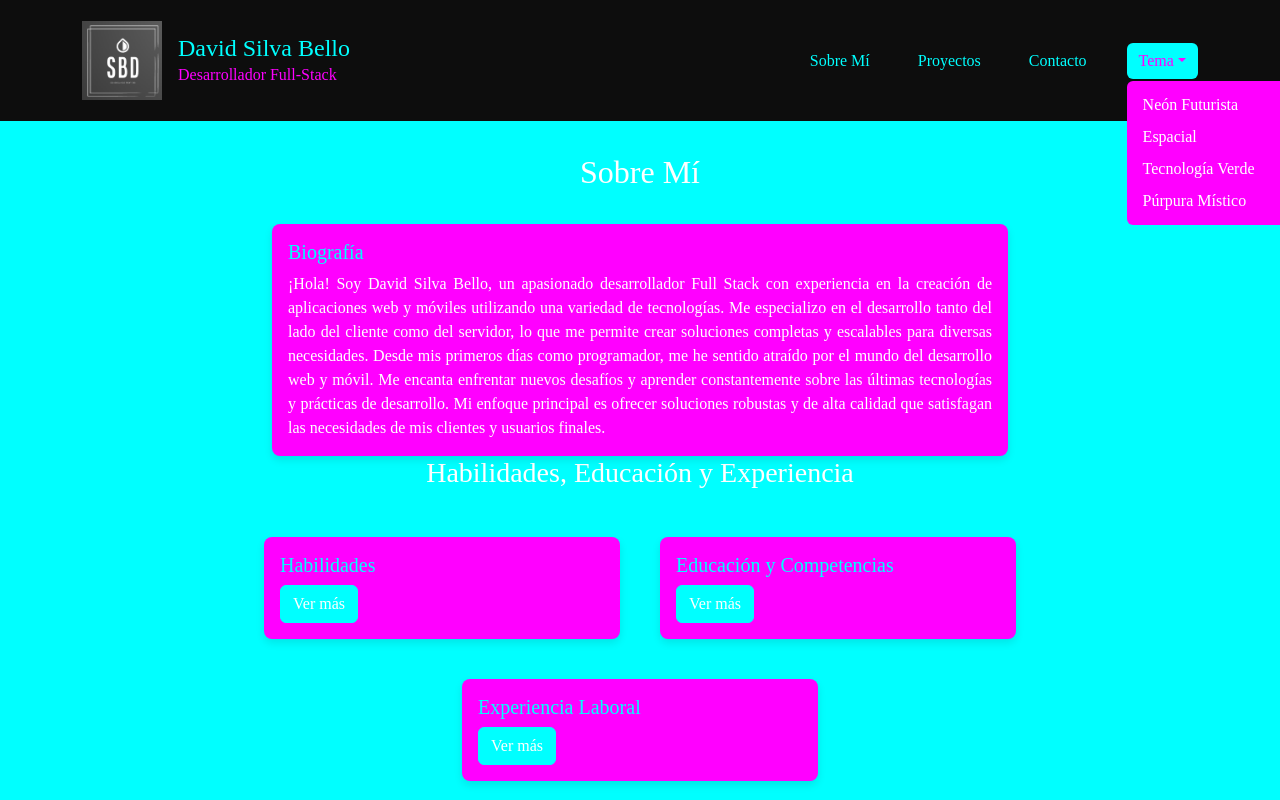
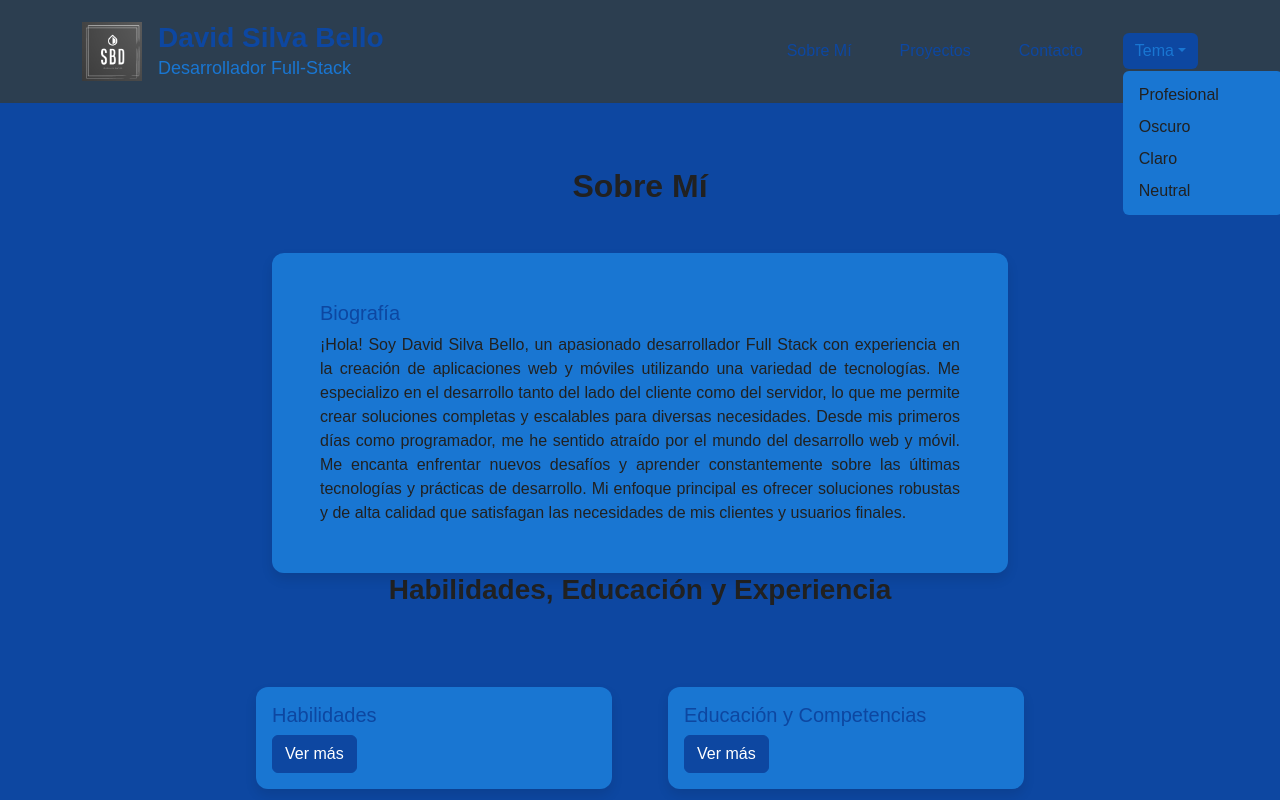
Before and after one commit to Eldavi5/my-portafolio, a React (Create React App) app: page / in a window 1280 px wide. Both pictures are taken after a click on the button "Tema". Built offline with nearby package versions, Linux system fonts and the light colour scheme.

Commit message:
nuevo cambio

```diff
--- a/package.json
+++ b/package.json
@@ -13,6 +13,7 @@
     "react-dom": "^18.3.1",
     "react-icons": "^5.2.1",
     "react-parallax": "^3.5.1",
+    "react-router-dom": "^6.27.0",
     "react-scripts": "5.0.1",
     "web-vitals": "^2.1.4"
   },
@@ -43,6 +44,7 @@
     ]
   },
   "devDependencies": {
+    "@babel/plugin-proposal-private-property-in-object": "^7.21.11",
     "gh-pages": "^6.1.1",
     "sass": "^1.77.6",
     "sass-loader": "^14.2.1"
--- a/src/components/About.js
+++ b/src/components/About.js
@@ -1,7 +1,54 @@
 import React, { useState, useContext } from 'react';
+import PropTypes from 'prop-types';
 import { Container, Row, Col, Card, Button, Modal } from 'react-bootstrap';
 import { ThemeContext } from '../context/ThemeContext';
 import '../styles/About.scss';
+
+const CardItem = ({ card, onClick, colors }) => (
+    <Col md={4} className="mb-4">
+        <Card className="info-card" style={{ backgroundColor: colors.secondary }}>
+            <Card.Body>
+                <Card.Title style={{ color: colors.primary }}>{card.title}</Card.Title>
+                <Button
+                    variant="primary"
+                    onClick={() => onClick(card)}
+                    style={{ backgroundColor: colors.primary, borderColor: colors.primary }}
+                >
+                    Ver más
+                </Button>
+            </Card.Body>
+        </Card>
+    </Col>
+);
+
+CardItem.propTypes = {
+    card: PropTypes.object.isRequired,
+    onClick: PropTypes.func.isRequired,
+    colors: PropTypes.object.isRequired,
+};
+
+const ModalContent = ({ showModal, handleCloseModal, modalContent, colors }) => (
+    <Modal show={showModal} onHide={handleCloseModal} centered>
+        <Modal.Header closeButton style={{ backgroundColor: colors.background, color: colors.text }}>
+            <Modal.Title>{modalContent.title}</Modal.Title>
+        </Modal.Header>
+        <Modal.Body style={{ backgroundColor: colors.background, color: colors.text }}>
+            {modalContent.content}
+        </Modal.Body>
+        <Modal.Footer style={{ backgroundColor: colors.background }}>
+            <Button variant="secondary" onClick={handleCloseModal} style={{ backgroundColor: colors.secondary, borderColor: colors.secondary }}>
+                Cerrar
+            </Button>
+        </Modal.Footer>
+    </Modal>
+);
+
+ModalContent.propTypes = {
+    showModal: PropTypes.bool.isRequired,
+    handleCloseModal: PropTypes.func.isRequired,
+    modalContent: PropTypes.object.isRequired,
+    colors: PropTypes.object.isRequired,
+};
 
 export const About = () => {
     const { colors } = useContext(ThemeContext);
@@ -35,7 +82,7 @@ export const About = () => {
         {
             title: 'Educación y Competencias',
             content: (
-                <>
+                <React.Fragment>
                     <ul>
                         <li>Ingeniería en Sistemas Computacionales - Tecnologico de Estudios Superiores Ecatepec</li>
                     </ul>
@@ -46,7 +93,7 @@ export const About = () => {
                         <li>Curso - React native aplicaciones nativas para android y ios</li>
                         <li>Curso - Machine learning A a la Z: R y Python para Data Science</li>
                     </ul>
-                </>
+                </React.Fragment>
             )
         },
         {
@@ -80,37 +127,17 @@ export const About = () => {
                 <h3 style={{ color: colors.text }}>Habilidades, Educación y Experiencia</h3>
                 <Row className="horizontal-scroll justify-content-center">
                     {cards.map((card, index) => (
-                        <Col key={index} md={4} className="mb-4">
-                            <Card className="info-card" style={{ backgroundColor: colors.secondary }}>
-                                <Card.Body>
-                                    <Card.Title style={{ color: colors.primary }}>{card.title}</Card.Title>
-                                    <Button
-                                        variant="primary"
-                                        onClick={() => handleCardClick(card)}
-                                        style={{ backgroundColor: colors.primary, borderColor: colors.primary }}
-                                    >
-                                        Ver más
-                                    </Button>
-                                </Card.Body>
-                            </Card>
-                        </Col>
+                        <CardItem key={index} card={card} onClick={handleCardClick} colors={colors} />
                     ))}
                 </Row>
             </Container>
 
-            <Modal show={showModal} onHide={handleCloseModal} centered>
-                <Modal.Header closeButton style={{ backgroundColor: colors.background, color: colors.text }}>
-                    <Modal.Title>{modalContent.title}</Modal.Title>
-                </Modal.Header>
-                <Modal.Body style={{ backgroundColor: colors.background, color: colors.text }}>
-                    {modalContent.content}
-                </Modal.Body>
-                <Modal.Footer style={{ backgroundColor: colors.background }}>
-                    <Button variant="secondary" onClick={handleCloseModal} style={{ backgroundColor: colors.secondary, borderColor: colors.secondary }}>
-                        Cerrar
-                    </Button>
-                </Modal.Footer>
-            </Modal>
+            <ModalContent
+                showModal={showModal}
+                handleCloseModal={handleCloseModal}
+                modalContent={modalContent}
+                colors={colors}
+            />
         </section>
     );
 };
--- a/src/components/Header.js
+++ b/src/components/Header.js
@@ -36,27 +36,27 @@ export const Header = () => {
                             <Dropdown.Menu style={{ backgroundColor: colors.secondary }}>
                                 <Dropdown.Item
                                     style={{ backgroundColor: colors.secondary, color: colors.text }}
-                                    onClick={() => handlePaletteChange('neon')}
+                                    onClick={() => handlePaletteChange('professional')}
                                 >
-                                    Neón Futurista
+                                    Profesional
                                 </Dropdown.Item>
                                 <Dropdown.Item
                                     style={{ backgroundColor: colors.secondary, color: colors.text }}
-                                    onClick={() => handlePaletteChange('space')}
+                                    onClick={() => handlePaletteChange('dark')}
                                 >
-                                    Espacial
+                                    Oscuro
                                 </Dropdown.Item>
                                 <Dropdown.Item
                                     style={{ backgroundColor: colors.secondary, color: colors.text }}
-                                    onClick={() => handlePaletteChange('techGreen')}
+                                    onClick={() => handlePaletteChange('light')}
                                 >
-                                    Tecnología Verde
+                                    Claro
                                 </Dropdown.Item>
                                 <Dropdown.Item
                                     style={{ backgroundColor: colors.secondary, color: colors.text }}
-                                    onClick={() => handlePaletteChange('purpleMystic')}
+                                    onClick={() => handlePaletteChange('neutral')}
                                 >
-                                    Púrpura Místico
+                                    Neutral
                                 </Dropdown.Item>
                             </Dropdown.Menu>
                         </Dropdown>
--- a/src/context/ThemeContext.js
+++ b/src/context/ThemeContext.js
@@ -1,36 +1,36 @@
 import React, { createContext, useState } from 'react';
 
-const colorPalettes = {
-    neon: {
-        background: '#0D0D0D',
-        primary: '#00FFFF',
-        secondary: '#FF00FF',
+export const colorPalettes = {
+    professional: {
+        background: '#F5F5F5',
+        primary: '#0D47A1',
+        secondary: '#1976D2',
+        text: '#212121',
+    },
+    dark: {
+        background: '#212121',
+        primary: '#BB86FC',
+        secondary: '#03DAC6',
         text: '#FFFFFF',
     },
-    space: {
-        background: '#1A1A2E',
-        primary: '#E94560',
-        secondary: '#0F3460',
-        text: '#FFFFFF',
+    light: {
+        background: '#FFFFFF',
+        primary: '#6200EE',
+        secondary: '#03DAC6',
+        text: '#000000',
     },
-    techGreen: {
-        background: '#091E42',
-        primary: '#00FF85',
-        secondary: '#008F5E',
-        text: '#FFFFFF',
-    },
-    purpleMystic: {
-        background: '#2A1A5E',
-        primary: '#DA22FF',
-        secondary: '#4B0082',
-        text: '#FFFFFF',
+    neutral: {
+        background: '#FAFAFA',
+        primary: '#607D8B',
+        secondary: '#CFD8DC',
+        text: '#37474F',
     },
 };
 
 export const ThemeContext = createContext();
 
 export const ThemeProvider = ({ children }) => {
-    const [palette, setPalette] = useState('neon');
+    const [palette, setPalette] = useState('professional');
 
     const handlePaletteChange = (paletteName) => {
         setPalette(paletteName);
--- a/src/principal/Export.scss
+++ b/src/principal/Export.scss
@@ -1,28 +1,42 @@
+$primary-color: #0D0D0D;
+$secondary-color: #FFFFFF;
+$font-family: 'Arial', sans-serif;
+
 body,
 html {
     height: 100%;
     margin: 0;
     padding: 0;
     overflow-x: hidden;
+    font-family: $font-family;
+    color: $secondary-color;
+    background-color: $primary-color;
 }
 
 .App {
-    font-family: 'Times New Roman', Times, serif;
     margin: 0;
     padding: 0;
     box-sizing: border-box;
     height: 100%;
     position: relative;
-    background-color: #0D0D0D;
-    transition: background-color 0.5s ease;
+    background-color: $primary-color;
+    transition: background-color 0.5s ease, color 0.5s ease;
 }
 
 section {
     height: 100%;
     position: relative;
     z-index: 1;
-    background-color: #0D0D0D;
+    background-color: $primary-color;
     background-size: cover;
     background-attachment: fixed;
     transition: background-color 0.5s ease;
+    padding: 20px;
+    box-shadow: 0 4px 8px rgba(0, 0, 0, 0.1);
 }
+
+@media (max-width: 768px) {
+    section {
+        padding: 10px;
+    }
+}
--- a/src/principal/Menu.js
+++ b/src/principal/Menu.js
@@ -1,12 +1,14 @@
-import React, {useContext} from 'react';
+import React, { useContext } from 'react';
+import PropTypes from 'prop-types';
 import { Header, About, Projects, Contact, Footer } from "../components";
 import { ThemeContext } from '../context/ThemeContext';
 import "./Export.scss";
 
 export function Menu() {
     const { colors } = useContext(ThemeContext);
+
     return (
-        <div className="App" style={{backgroundColor: colors.primary}}>
+        <div className="App" style={{ backgroundColor: colors.background, color: colors.text }}>
             <div style={{ minHeight: '100vh' }}>
                 <Header />
                 <About />
@@ -17,3 +19,12 @@ export function Menu() {
         </div>
     );
 }
+
+Menu.propTypes = {
+    colors: PropTypes.shape({
+        background: PropTypes.string.isRequired,
+        primary: PropTypes.string.isRequired,
+        secondary: PropTypes.string.isRequired,
+        text: PropTypes.string.isRequired,
+    }).isRequired,
+};
--- a/src/styles/About.scss
+++ b/src/styles/About.scss
@@ -1,24 +1,29 @@
 .about-section {
-    padding: 2rem 0;
+    padding: 4rem 0;
+    background-color: #f8f9fa;
 }
 
 .about-section h2, .about-section h3 {
     text-align: center;
-    margin-bottom: 2rem;
+    margin-bottom: 3rem;
+    font-weight: 700;
+    color: #343a40;
 }
 
 .bio-card {
     border: none;
-    border-radius: 8px;
-    box-shadow: 0 4px 8px rgba(0, 0, 0, 0.1);
+    border-radius: 12px;
+    box-shadow: 0 6px 12px rgba(0, 0, 0, 0.1);
+    padding: 2rem;
+    background-color: #ffffff;
 }
 
 .horizontal-scroll {
     display: flex;
     flex-wrap: wrap;
     justify-content: center;
-    gap: 1rem;
-    padding: 1rem 0;
+    gap: 2rem;
+    padding: 2rem 0;
 }
 
 .info-card {
@@ -26,43 +31,47 @@
     cursor: pointer;
     transition: transform 0.3s, box-shadow 0.3s;
     border: none;
-    border-radius: 8px;
-    box-shadow: 0 4px 8px rgba(0, 0, 0, 0.1);
+    border-radius: 12px;
+    box-shadow: 0 6px 12px rgba(0, 0, 0, 0.1);
+    background-color: #ffffff;
 }
 
 .info-card:hover {
     transform: translateY(-10px);
-    box-shadow: 0 8px 16px rgba(0, 0, 0, 0.2);
+    box-shadow: 0 12px 24px rgba(0, 0, 0, 0.2);
 }
 
 .selected {
     transform: scale(1.05);
-    box-shadow: 0 12px 24px rgba(0, 0, 0, 0.3);
+    box-shadow: 0 16px 32px rgba(0, 0, 0, 0.3);
 }
 
 .card-title, .card-text {
     text-align: justify;
+    color: #495057;
 }
 
 .skills-card ul, .education-card ul, .experience-card ul {
-    padding-left: 1rem;
+    padding-left: 1.5rem;
 }
 
 .skills-card li, .education-card li, .experience-card li {
-    margin-bottom: 0.5rem;
+    margin-bottom: 0.75rem;
 }
 
 .modal-content {
-    border-radius: 8px;
+    border-radius: 12px;
+    background-color: #ffffff;
 }
 
 .modal-header, .modal-body, .modal-footer {
     border: none;
+    background-color: #f8f9fa;
 }
 
 @media (max-width: 768px) {
     .about-section h2, .about-section h3 {
-        font-size: 1.5rem;
+        font-size: 1.75rem;
     }
 
     .info-card {
--- a/src/styles/Footer.scss
+++ b/src/styles/Footer.scss
@@ -1,7 +1,23 @@
+$footer-background-color: #333; // Define a default background color
+$footer-text-color: #fff; // Define a default text color
+
 .footer {
     text-align: center;
     padding: 1rem;
     width: 100%;
     box-shadow: 0 -2px 5px rgba(0, 0, 0, 0.2);
     position: relative;
+    background-color: $footer-background-color; // Use a variable for background color
+    color: $footer-text-color; // Use a variable for text color
+    font-size: 0.875rem; // Adjust font size for better readability
+    line-height: 1.5; // Improve line height for better readability
+
+    p {
+        margin: 0; // Remove default margin from paragraph
+    }
+
+    @media (max-width: 768px) {
+        padding: 0.5rem; // Adjust padding for smaller screens
+        font-size: 0.75rem; // Adjust font size for smaller screens
+    }
 }
--- a/src/styles/Header.scss
+++ b/src/styles/Header.scss
@@ -1,9 +1,11 @@
 // src/styles/Header.scss
 
 .custom-header {
-    padding: 1rem;
-    color: #ffffff;
+    padding: 1rem 2rem;
+    background-color: #2c3e50;
+    color: #ecf0f1;
     transition: background-color 0.5s ease, color 0.5s ease;
+    box-shadow: 0 4px 6px rgba(0, 0, 0, 0.1);
 }
 
 .custom-brand {
@@ -12,7 +14,7 @@
 }
 
 .logo {
-    width: 80px;
+    width: 60px;
     height: auto;
     margin-right: 1rem;
 }
@@ -25,12 +27,14 @@
 
 .custom-header h1 {
     margin: 0;
-    font-size: 1.5rem;
+    font-size: 1.75rem;
+    font-weight: 700;
 }
 
 .custom-header p {
     margin: 0;
-    font-size: 1rem;
+    font-size: 1.125rem;
+    font-weight: 300;
 }
 
 .navbar-nav {
@@ -44,6 +48,7 @@
     transition: color 0.2s ease;
     position: relative;
     padding: 0.5rem 0;
+    font-weight: 500;
 }
 
 .navbar-nav .nav-link:before {
@@ -62,11 +67,11 @@
 .navbar-nav .nav-link:hover:before {
     visibility: visible;
     transform: scaleX(1);
-    background-color: #00FFFF;
+    background-color: #1abc9c;
 }
 
 .navbar-nav .nav-link:hover {
-    color: #FF00FF;
+    color: #1abc9c;
 }
 
 .navbar-nav .nav-link.active {
@@ -77,25 +82,25 @@
     margin-left: 1rem;
 
     .dropdown-toggle {
-        background-color: #333;
-        color: #fff;
+        background-color: #34495e;
+        color: #ecf0f1;
         border: none;
         &:hover {
-            background-color: #555;
+            background-color: #2c3e50;
         }
     }
 
     .dropdown-menu {
-        background-color: #333;
-        color: #fff;
+        background-color: #34495e;
+        color: #ecf0f1;
         border: none;
     }
 
     .dropdown-item {
-        background-color: #333;
-        color: #fff;
+        background-color: #34495e;
+        color: #ecf0f1;
         &:hover {
-            background-color: #555;
+            background-color: #2c3e50;
         }
     }
 }
```
Also changed, not shown: src/components/Projects.js (+8 -7 lines), src/styles/Contact.scss (+33 -7 lines), src/styles/Projects.scss (+30 -9 lines), 1 other file (tests, documents, lock files or other folders).
